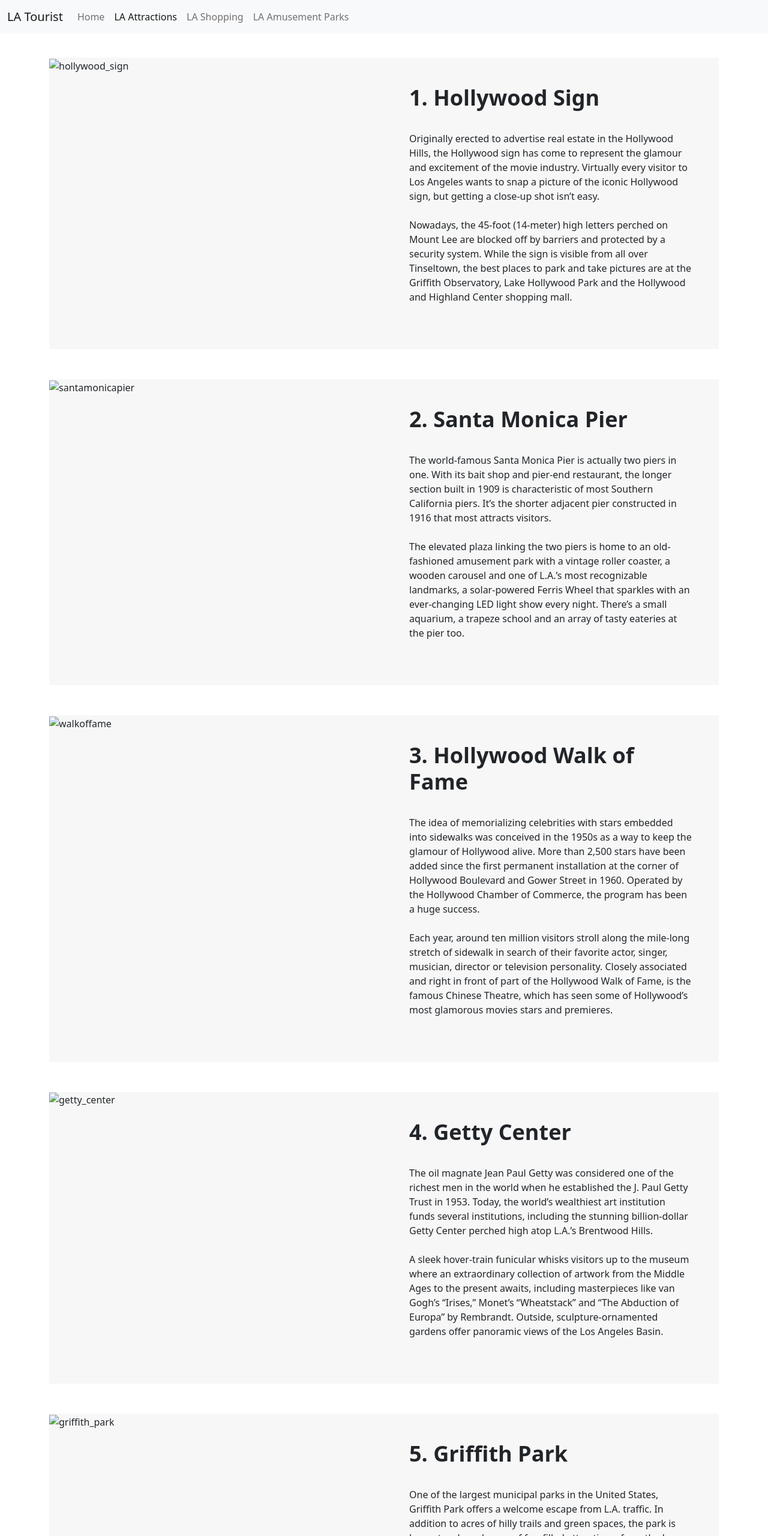
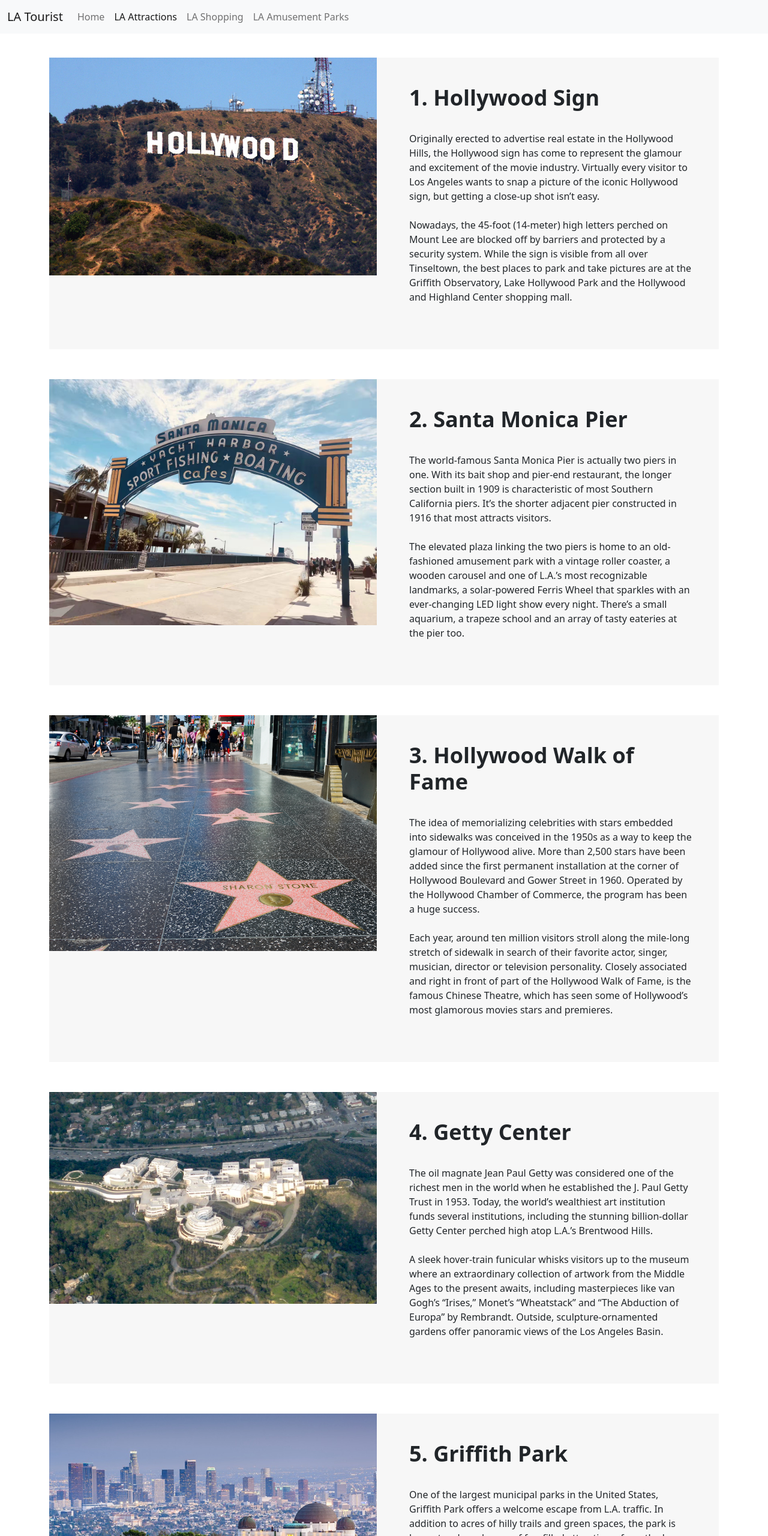
Before and after one commit to jyqhsn/la-tourist-site, a plain HTML site: page capstone_attractions.html in a window 1280 px wide. Shown: the top 2560 px of the page at 60% size. Drawn offline with nearby package versions, Linux system fonts and the light colour scheme; files that its build step writes are made by us from their sources.

Commit message:
Update capstone_attractions.html

```diff
--- a/capstone_attractions.html
+++ b/capstone_attractions.html
@@ -5,7 +5,7 @@
     	<meta name="viewport" content="width=device-width, initial-scale=1">
     	<title>LA Attractions</title>
     	<link href="https://cdn.jsdelivr.net/npm/bootstrap@5.0.2/dist/css/bootstrap.min.css" rel="stylesheet" integrity="sha384-EVSTQN3/azprG1Anm3QDgpJLIm9Nao0Yz1ztcQTwFspd3yD65VohhpuuCOmLASjC" crossorigin="anonymous">
-    	<link rel="stylesheet" href="css/capstone.css">
+    	<link rel="stylesheet" href="capstone.css">
 </head>
 <body>
 
@@ -18,7 +18,7 @@
     			</button>
     			<div class="collapse navbar-collapse" id="navbarNavAltMarkup">
       				<div class="navbar-nav">
-        				<a class="nav-link" aria-current="page" href="capstone_main.html">Home</a>
+        				<a class="nav-link" aria-current="page" href="index.html">Home</a>
         				<a class="nav-link active" href="capstone_attractions.html">LA Attractions</a>
         				<a class="nav-link" href="capstone_shopping.html">LA Shopping</a>
         				<a class="nav-link" href="capstone_amuse.html">LA Amusement Parks</a>
@@ -36,7 +36,7 @@
               <div class="row">
                 <div class="col-md-6">
                   <div class="left-image">
-                    <img src="capstone_img/hollywood_sign.jpeg" alt="hollywood_sign">
+                    <img src="hollywood_sign.jpeg" alt="hollywood_sign">
                   </div>
                 </div>
                 <div class="col-md-6 align-self-center">
@@ -61,7 +61,7 @@
               <div class="row">
                 <div class="col-md-6">
                   <div class="left-image">
-                    <img src="capstone_img/santamonicapier.jpeg" alt="santamonicapier">
+                    <img src="santamonicapier.jpeg" alt="santamonicapier">
                   </div>
                 </div>
                 <div class="col-md-6 align-self-center">
@@ -86,7 +86,7 @@
               <div class="row">
                 <div class="col-md-6">
                   <div class="left-image">
-                    <img src="capstone_img/fame.jpeg" alt="walkoffame">
+                    <img src="fame.jpeg" alt="walkoffame">
                   </div>
                 </div>
                 <div class="col-md-6 align-self-center">
@@ -111,7 +111,7 @@
               <div class="row">
                 <div class="col-md-6">
                   <div class="left-image">
-                    <img src="capstone_img/getty_center.jpeg" alt="getty_center">
+                    <img src="getty_center.jpeg" alt="getty_center">
                   </div>
                 </div>
                 <div class="col-md-6 align-self-center">
@@ -136,7 +136,7 @@
               <div class="row">
                 <div class="col-md-6">
                   <div class="left-image">
-                    <img src="capstone_img/griffith_park.jpeg" alt="griffith_park">
+                    <img src="griffith_park.jpeg" alt="griffith_park">
                   </div>
                 </div>
                 <div class="col-md-6 align-self-center">
@@ -161,7 +161,7 @@
               <div class="row">
                 <div class="col-md-6">
                   <div class="left-image">
-                    <img src="capstone_img/venice.jpeg" alt="venice">
+                    <img src="venice.jpeg" alt="venice">
                   </div>
                 </div>
                 <div class="col-md-6 align-self-center">
```
